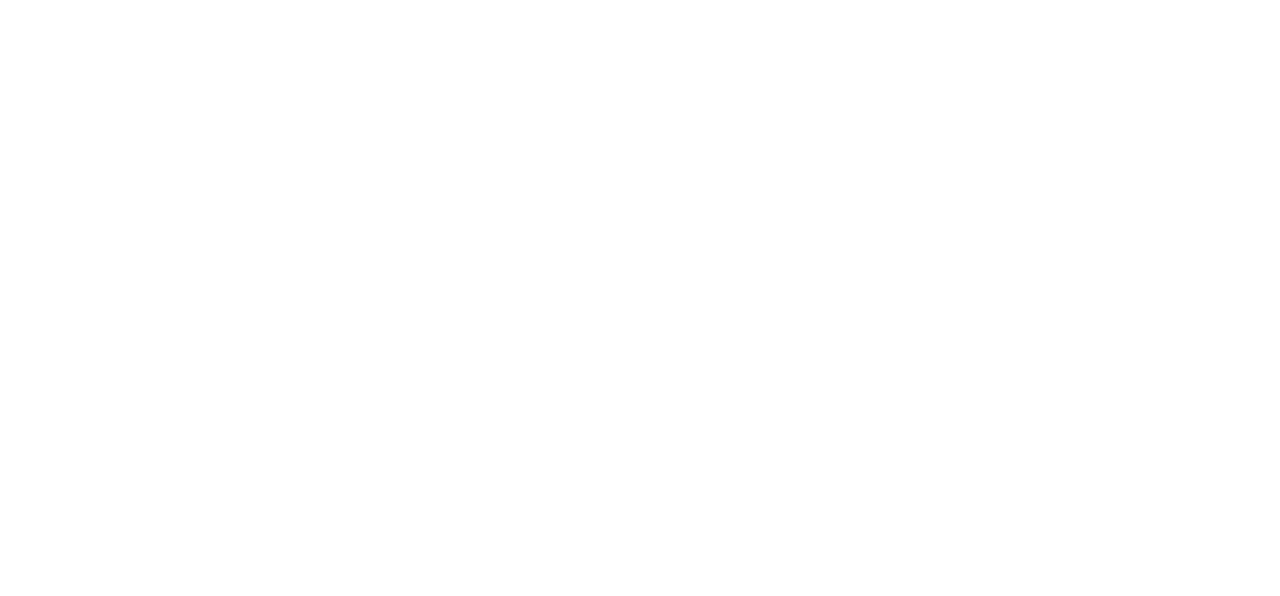
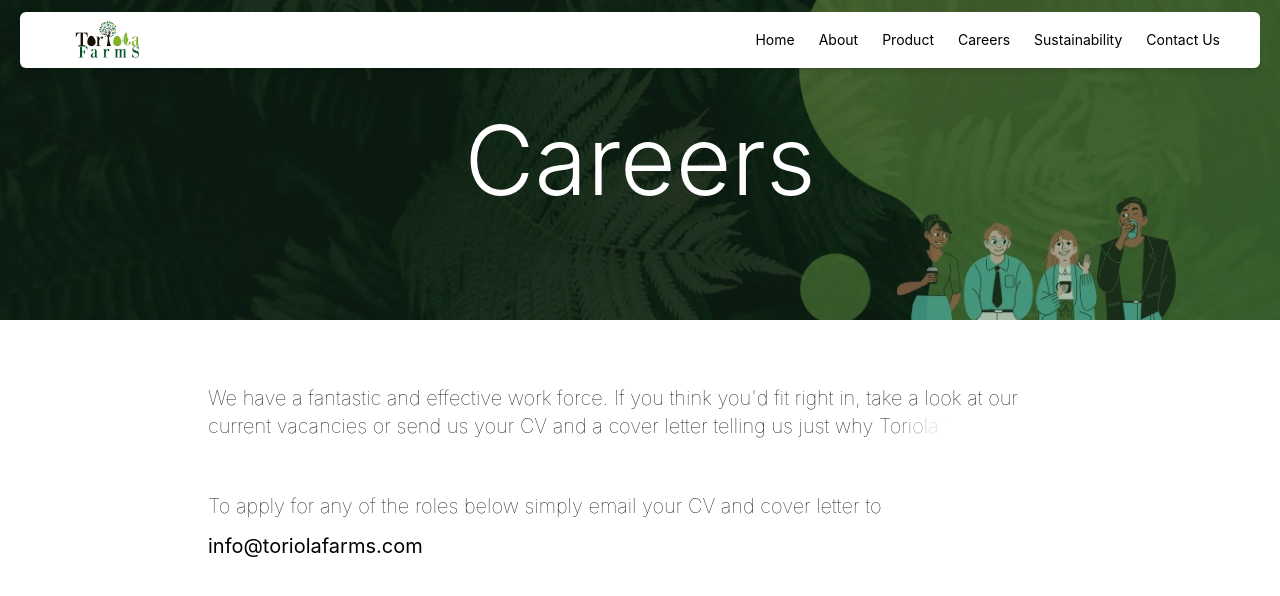
Before and after one commit to Abdul-azeez21/Toriola-Farms, a React (Create React App) app: page /careers in a window 1280 px wide. Before the commit this address had no page. Shown: the top 596 px of the page. Built offline with nearby package versions, Linux system fonts and the light colour scheme.

Commit message:
careers page

```diff
--- a/src/App.js
+++ b/src/App.js
@@ -4,6 +4,7 @@ import { Route, Routes } from "react-router-dom";
 import Home from "./Pages/Home";
 import About from "./Pages/About";
 import Product from "./Pages/Product";
+import Careers from "./Pages/Careers";
 
 function App() {
   return (
@@ -12,6 +13,7 @@ function App() {
         <Route path="/" element={<Home />} />
         <Route path="about" element={<About />} />
         <Route path="product" element={<Product />} />
+        <Route path="careers" element={<Careers />} />
       </Routes>
     </div>
   );
--- /dev/null
+++ b/src/Pages/Careers.jsx
@@ -0,0 +1,39 @@
+import React from "react";
+//components
+import { Navbar } from "../components/Navbar";
+import AnimatedText from "../components/AnimatedText";
+
+const Careers = () => {
+  return (
+    <div>
+      <Navbar />
+      {/* ... */}
+      <div className="w-full bg-cover bg-hero-image3 bg-center bg-gray-600 h-[20rem]">
+        <div className="flex items-center justify-center w-full h-full lg:px-12 px-8 bg-green-900/25">
+          <div className="">
+            <h1 className="lg:text-8xl md:text-6xl font-light text-5xl text-white">
+              Careers
+            </h1>
+          </div>
+        </div>
+      </div>
+      <div className="flex items-center justify-center xl:mx-42 lg:mx-52 md:mx-48 mx-10 my-16">
+        <div>
+          <span className="lg:text-xl md:text-xl text-base text-start font-thin py-2">
+            <AnimatedText text="We have a fantastic and effective work force. If you think you'd fit right in, take a look at our current vacancies or send us your CV and a cover letter telling us just why Toriola farms needs you!" />
+          </span>
+          <div className="py-6">
+            <span className="lg:text-xl md:text-xl text-base text-start font-thin py-3">
+              <AnimatedText text="To apply for any of the roles below simply email your CV and cover letter to" />
+            </span>
+            <p className="lg:text-xl md:text-xl text-base text-start font-normal py-3">
+              info@toriolafarms.com
+            </p>
+          </div>
+        </div>
+      </div>
+    </div>
+  );
+};
+
+export default Careers;
--- a/src/components/MobileNav.jsx
+++ b/src/components/MobileNav.jsx
@@ -49,7 +49,7 @@ const MobileNav = ({ showMenu, active }) => {
           transition={{ duration: 1, delay: 0 }}
           viewport={{ once: false }}
         >
-          <Link to="/">Careers</Link>
+          <Link to="/careers">Careers</Link>
         </motion.li>
         <motion.li
           initial={{ opacity: 0, translateY: 5 }}
--- a/src/components/Navbar.jsx
+++ b/src/components/Navbar.jsx
@@ -44,7 +44,7 @@ export const Navbar = () => {
               <Link to="/product">Product</Link>
             </li>
             <li className="hover:border-b hover:border-green-900">
-              <Link to="/">Careers</Link>
+              <Link to="/careers">Careers</Link>
             </li>
             <li className="hover:border-b hover:border-green-900">
               <Link to="/">Sustainability</Link>
--- a/tailwind.config.js
+++ b/tailwind.config.js
@@ -19,6 +19,8 @@ module.exports = {
         "product-catfish-image": 'url("./assets/images/CATFISH.jpg")',
         "product-cow-image": 'url("./assets/images/COW2.jpg")',
         "product-chicken-image": 'url("./assets/images/RAW CHICKEN.jpg")',
+        //careers
+        "hero-image3": 'url("./assets/images/CAREER.jpg")',
       },
     },
   },
```
